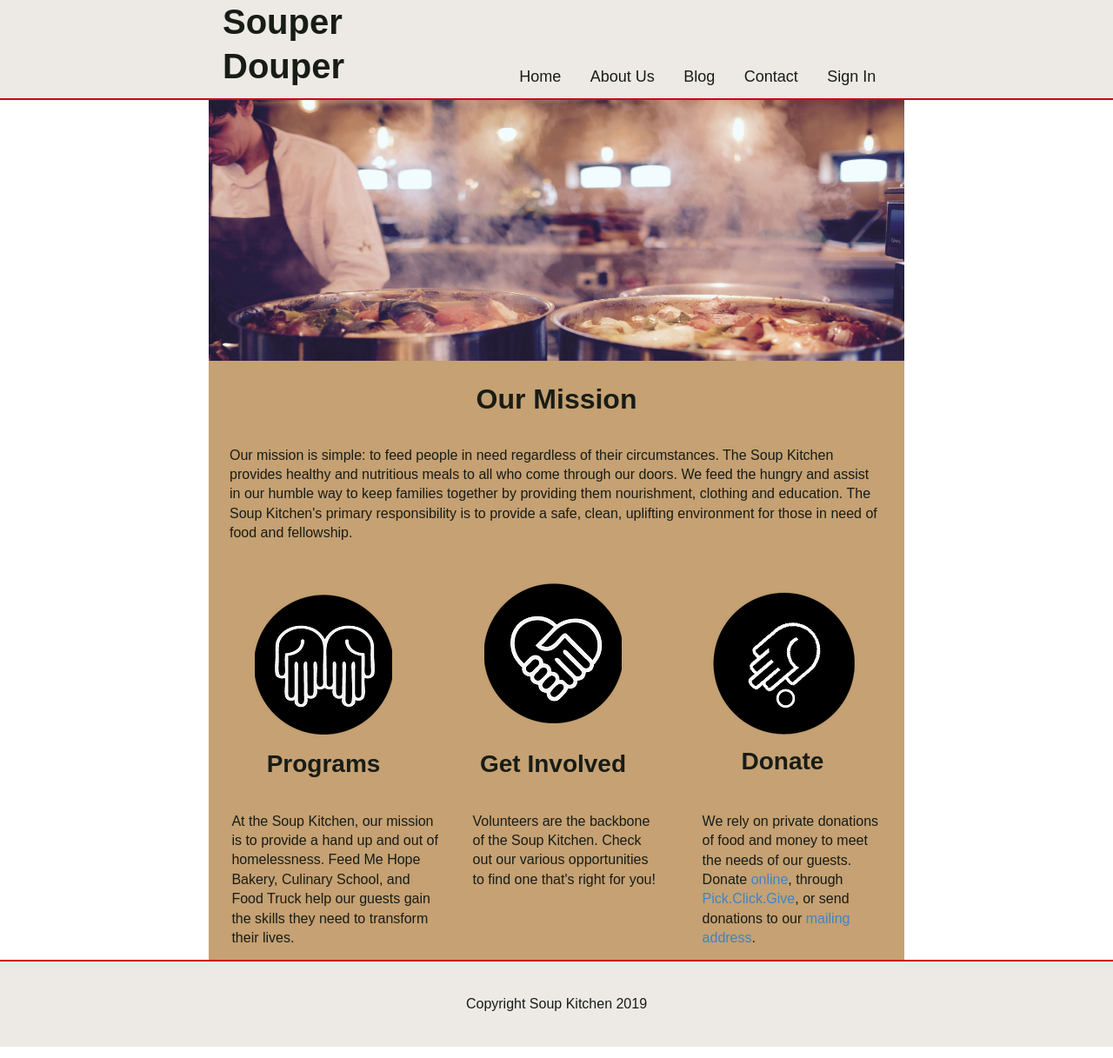
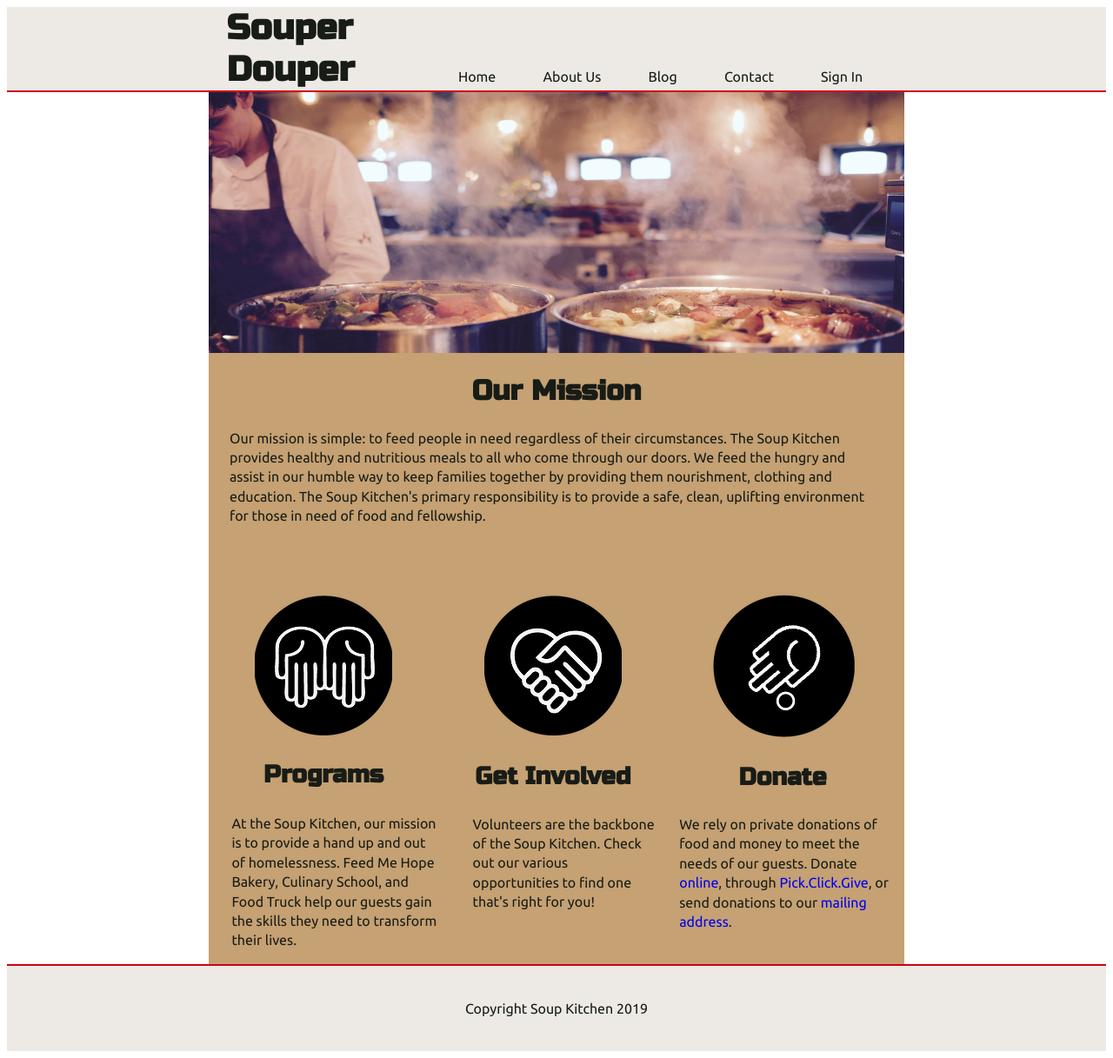
Before and after one commit to tristangrovender/SouperDouper, a React (Create React App) app in the folder souper/: page / in a window 1280 px wide. Shown: the whole page at 87% size. Built offline with nearby package versions, Linux system fonts and the light colour scheme.

Commit message:
updated styling

```diff
--- a/souper/public/index.html
+++ b/souper/public/index.html
@@ -11,9 +11,13 @@
         />
         <link rel="apple-touch-icon" href="%PUBLIC_URL%/logo192.png" />
         <link
+            href="https://fonts.googleapis.com/css?family=Russo+One|Ubuntu"
+            rel="stylesheet"
+        />
+        <!-- <link
             rel="stylesheet"
             href="//cdn.jsdelivr.net/npm/semantic-ui@2.4.2/dist/semantic.min.css"
-        />
+        /> -->
         <!--
       manifest.json provides metadata used when your web app is installed on a
       user's mobile device or desktop. See https://developers.google.com/web/fundamentals/web-app-manifest/
--- a/souper/src/components/Css/Banner.css
+++ b/souper/src/components/Css/Banner.css
@@ -2,7 +2,6 @@
 .header-contents {
     display: flex;
     background-color: #edeae6;
-    padding-bottom: 2.5%;
     padding: 0 20% 0 20%;
     border-bottom: 2px solid #cf0015;
 }
@@ -10,22 +9,23 @@
 .header-contents h1 {
     display: flex;
     font-size: 4rem;
+    margin: 0px;
 }
 
 .header-contents nav {
     display: flex;
     align-items: flex-end;
     justify-content: flex-end;
-    margin-bottom: 15px;
+    margin-bottom: 7px;
     width: 100%;
 }
 
 .header-contents nav a {
     display: flex;
     justify-content: center;
-    margin: 0 3% 0 3%;
+    margin: 0 5% 0 5%;
     color: #181c16;
-    font-size: 1.8rem;
+    font-size: 1.6rem;
     transition: all 0.3s ease-in;
     text-decoration: none;
 }
--- a/souper/src/components/Css/Columns.css
+++ b/souper/src/components/Css/Columns.css
@@ -10,13 +10,14 @@
 }
 
 .programs p {
-    padding: 10% 0% 0% 10%;
+    padding: 0% 0% 0% 10%;
+    margin-top: 0px;
 }
 
 .programs-image {
     display: flex;
-    padding-top: 5%;
     justify-content: center;
+    padding-top: 4%;
 }
 
 .programs-image h3 {
@@ -36,6 +37,10 @@
     width: 33%;
 }
 
+.get-involved-image {
+    padding-top: 4%;
+}
+
 .get-involved p {
     padding: 10% 0% 0% 10%;
 }
@@ -44,6 +49,8 @@
     display: flex;
     padding-top: 5%;
     justify-content: center;
+    margin-top: 17px;
+    margin-bottom: 0px;
 }
 
 .get-involved p {
@@ -58,18 +65,16 @@
 }
 
 .donate p {
-    padding: 10% 0% 0% 10%;
+    padding: 10% 0% 0% 5%;
+    margin-top: 0px;
 }
 
 .donate h3 {
     display: flex;
     padding-top: 5%;
     justify-content: center;
-    margin: 0;
-}
-
-.donate p {
-    margin: 5%;
+    margin-top: 15px;
+    margin-bottom: 0px;
 }
 
 .donate p a {
--- a/souper/src/components/Css/TopContent.css
+++ b/souper/src/components/Css/TopContent.css
@@ -6,5 +6,9 @@
 }
 
 .top-content p {
-    padding: 3% 0;
+    padding-top: 1%;
 }
+
+.top-content h2 {
+    margin: 0;
+}
```
